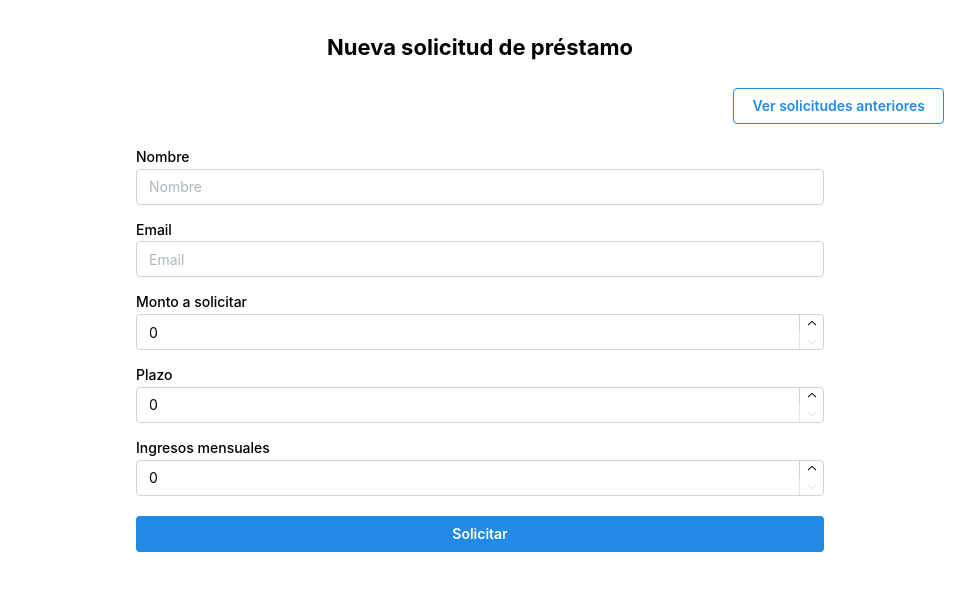
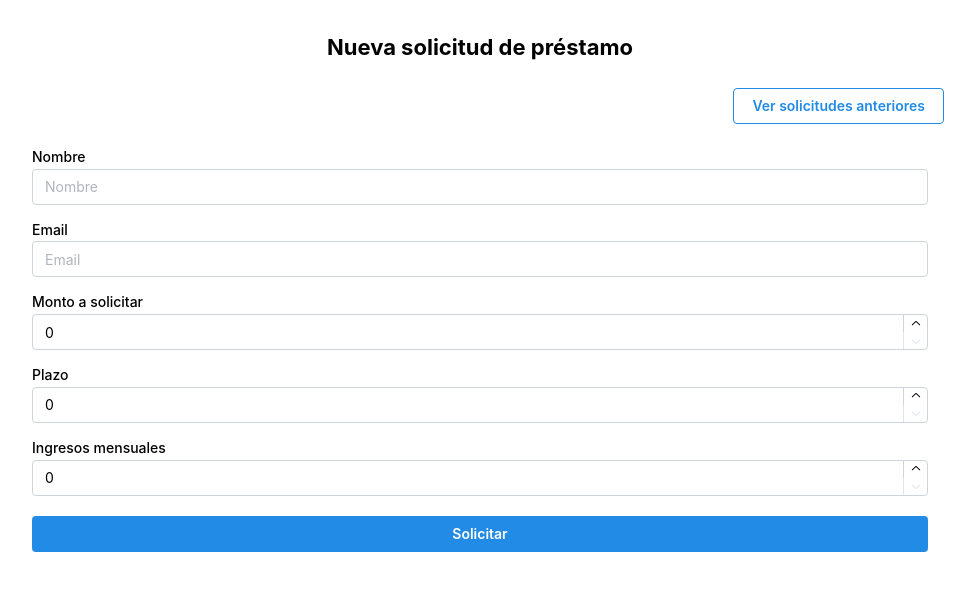
Before and after one commit to laubernal/prestalo-technical-test, a Next.js app in the folder client/: page / in a window 1280 px wide. Shown: the top 590 px of the page, without its empty margins (160-1135 px from the left). Built offline with nearby package versions, Linux system fonts and the light colour scheme.

Commit message:
feat: improve styling

```diff
--- a/client/src/components/loan-application-form.tsx
+++ b/client/src/components/loan-application-form.tsx
@@ -41,7 +41,7 @@ export const LoanApplicationForm = () => {
     return (
         <div>
             {offers && offers.length ?
-                <Container size={'md'}>
+                <Container size={'md'} style={{marginTop: 30}}>
                     <Flex direction="row">
                         {offers.map((offer: Offer) => {
                             return (
@@ -51,7 +51,7 @@ export const LoanApplicationForm = () => {
                     </Flex>
                 </Container>
                 :
-                <Container size={'sm'}>
+                <Container size={'md'}>
                     <form onSubmit={form.onSubmit(async (values: any) => {
                         await handleSubmit(values);
                     })}>
```
